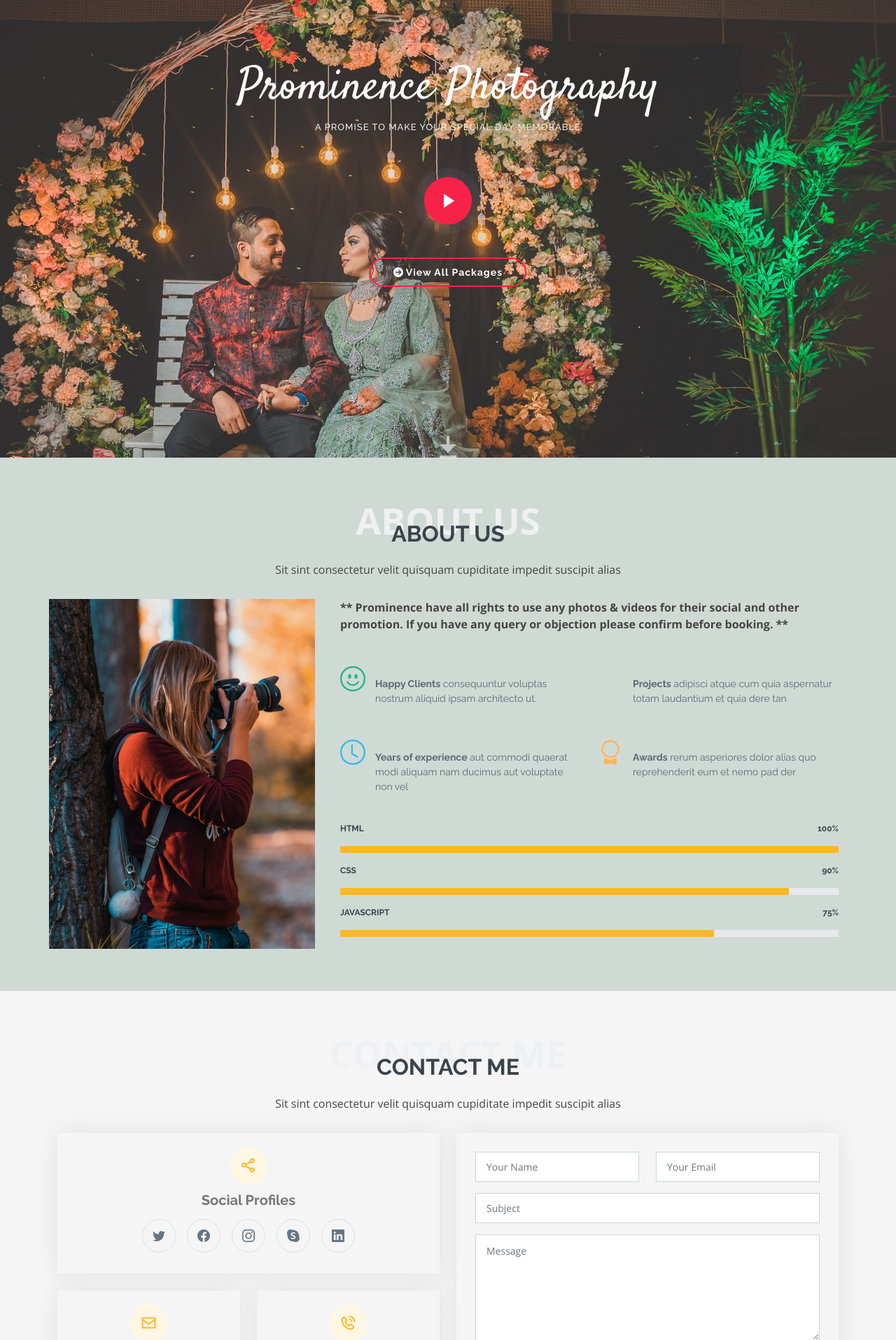
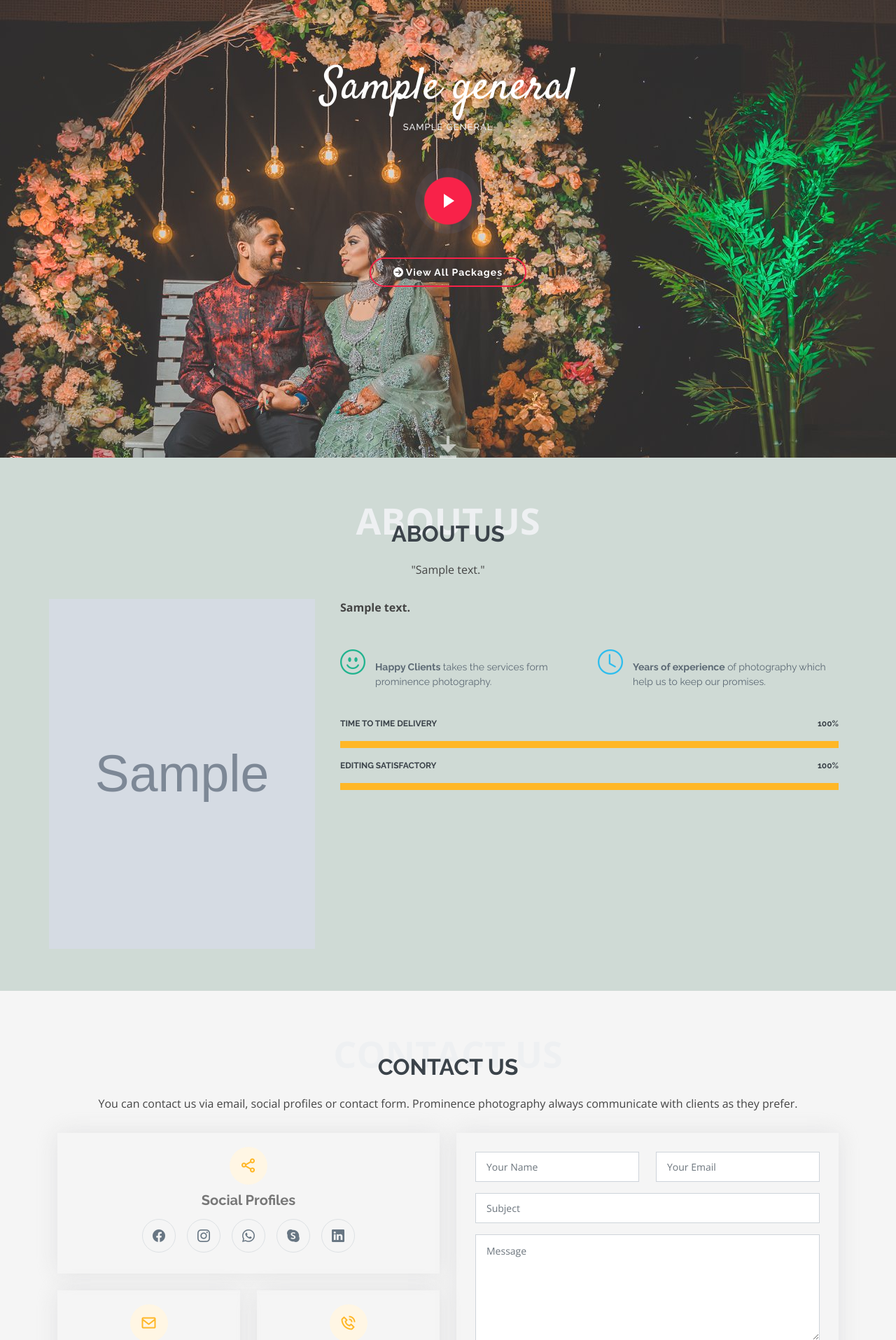
Before and after one commit to kazishuvo22/Prominence-Photography, a Django app: template ProminenceProject/ProminenceApp/templates/home.html in a window 1280 px wide. Shown: the part 146-2061 px from the top of the page at 70% size. Run offline with Django 3.2, Linux system fonts and the light colour scheme; the template is opened without the code that fills it: most values are stand-ins (such as "Sample title", 1, 10 or a date in 2020); grey boxes marked "Sample" are stand-in pictures; parts of the project's set-up code (start-up, migrations or seed data) failed here and were passed over; some libraries are stand-ins or nearby versions.

Commit message:
home and about us completed

```diff
--- a/ProminenceProject/ProminenceApp/templates/home.html
+++ b/ProminenceProject/ProminenceApp/templates/home.html
@@ -7,9 +7,9 @@
     <section id="hero">
         <div class="hero-container"
              style="background: url('{% static 'assets/img/hero/p1.jpg' %}') top right!important;" data-aos="fade-up">
-            <h1 data-aos="fade-right">Prominence Photography</h1>
-            <h2 data-aos="fade-left">A promise to make your special day memorable</h2>
-            <a href="https://www.youtube.com/watch?v=Kee9Et2j7DA" class="glightbox play-btn mb-4" data-aos="fade-down"></a>
+            <h1 data-aos="fade-right">{{ general.main_title }}</h1>
+            <h2 data-aos="fade-left">{{ general.advertise_title }}</h2>
+            <a href="{{ general.home_video_link }}" class="glightbox play-btn mb-4" data-aos="fade-down"></a>
             <a href="{% url 'packages_category' %}" class="about-btn scrollto">
                 <i class="fa-solid fa-circle-arrow-right text-white"></i><b class="text-white"> View All
                 Packages</b></a>
@@ -32,18 +32,18 @@
             <div class="section-title">
                 <span>About Us</span>
                 <h2>About Us</h2>
-                <p>Sit sint consectetur velit quisquam cupiditate impedit suscipit alias</p>
+                <p>"{{ about.short_about }}"</p>
             </div>
 
             <div class="row">
-                <div class="image col-lg-4 d-flex align-items-stretch justify-content-center justify-content-lg-start"></div>
+                <div class="image col-lg-4 d-flex align-items-stretch justify-content-center justify-content-lg-start"
+                     style="background: url('/media/{{ about.about_body_image }}') center center no-repeat;">
+                </div>
                 <div class="col-lg-8 d-flex flex-column align-items-stretch">
                     <div class="content ps-lg-4 d-flex flex-column justify-content-center">
                         <div class="row">
                             <div class="col-lg-12">
-                                <p><b>** Prominence have all rights to use any photos & videos for their social and
-                                    other
-                                    promotion. If you have any query or objection please confirm before booking. **</b>
+                                <p><b>{% autoescape off %}{{ about.long_about }}{% endautoescape %}</b>
                                 </p>
                             </div>
                         </div>
@@ -51,40 +51,21 @@
                             <div class="col-md-6 mt-5 d-md-flex align-items-md-stretch">
                                 <div class="count-box">
                                     <i class="bi bi-emoji-smile" style="color: #20b38e;"></i>
-                                    <span data-purecounter-start="0" data-purecounter-end="232"
+                                    <span data-purecounter-start="0" data-purecounter-end="{{ about.happy_clients }}"
                                           data-purecounter-duration="1" class="purecounter"></span>
-                                    <p><strong>Happy Clients</strong> consequuntur voluptas nostrum aliquid ipsam
-                                        architecto ut.</p>
-                                </div>
-                            </div>
-
-                            <div class="col-md-6 mt-5 d-md-flex align-items-md-stretch">
-                                <div class="count-box">
-                                    <i class="bi bi-journal-richtextr" style="color: #8a1ac2;"></i>
-                                    <span data-purecounter-start="0" data-purecounter-end="521"
-                                          data-purecounter-duration="1" class="purecounter"></span>
-                                    <p><strong>Projects</strong> adipisci atque cum quia aspernatur totam laudantium et
-                                        quia dere tan</p>
+                                    <p><strong>Happy Clients</strong> takes the services form prominence photography.
+                                    </p>
                                 </div>
                             </div>
 
                             <div class="col-md-6 mt-5 d-md-flex align-items-md-stretch">
                                 <div class="count-box">
                                     <i class="bi bi-clock" style="color: #2cbdee;"></i>
-                                    <span data-purecounter-start="0" data-purecounter-end="18"
+                                    <span data-purecounter-start="0"
+                                          data-purecounter-end="{{ about.years_of_experience }}"
                                           data-purecounter-duration="1" class="purecounter"></span>
-                                    <p><strong>Years of experience</strong> aut commodi quaerat modi aliquam nam ducimus
-                                        aut voluptate non vel</p>
-                                </div>
-                            </div>
-
-                            <div class="col-md-6 mt-5 d-md-flex align-items-md-stretch">
-                                <div class="count-box">
-                                    <i class="bi bi-award" style="color: #ffb459;"></i>
-                                    <span data-purecounter-start="0" data-purecounter-end="16"
-                                          data-purecounter-duration="1" class="purecounter"></span>
-                                    <p><strong>Awards</strong> rerum asperiores dolor alias quo reprehenderit eum et
-                                        nemo pad der</p>
+                                    <p><strong>Years of experience</strong> of photography which help us to keep our
+                                        promises.</p>
                                 </div>
                             </div>
                         </div>
@@ -92,7 +73,7 @@
 
                     <div class="skills-content ps-lg-4">
                         <div class="progress">
-                            <span class="skill">HTML <i class="val">100%</i></span>
+                            <span class="skill">Time to Time Delivery <i class="val">100%</i></span>
                             <div class="progress-bar-wrap">
                                 <div class="progress-bar" role="progressbar" aria-valuenow="100" aria-valuemin="0"
                                      aria-valuemax="100"></div>
@@ -100,17 +81,9 @@
                         </div>
 
                         <div class="progress">
-                            <span class="skill">CSS <i class="val">90%</i></span>
+                            <span class="skill">Editing Satisfactory <i class="val">100%</i></span>
                             <div class="progress-bar-wrap">
-                                <div class="progress-bar" role="progressbar" aria-valuenow="90" aria-valuemin="0"
-                                     aria-valuemax="100"></div>
-                            </div>
-                        </div>
-
-                        <div class="progress">
-                            <span class="skill">JavaScript <i class="val">75%</i></span>
-                            <div class="progress-bar-wrap">
-                                <div class="progress-bar" role="progressbar" aria-valuenow="75" aria-valuemin="0"
+                                <div class="progress-bar" role="progressbar" aria-valuenow="100" aria-valuemin="0"
                                      aria-valuemax="100"></div>
                             </div>
                         </div>
@@ -128,9 +101,10 @@
         <div class="container">
 
             <div class="section-title">
-                <span>Contact Me</span>
-                <h2>Contact Me</h2>
-                <p>Sit sint consectetur velit quisquam cupiditate impedit suscipit alias</p>
+                <span>Contact Us</span>
+                <h2>Contact Us</h2>
+                <p>You can contact us via email, social profiles or contact form. Prominence photography always
+                    communicate with clients as they prefer. </p>
             </div>
 
             <div class="row">
@@ -143,26 +117,31 @@
                                 <i class="bx bx-share-alt"></i>
                                 <h3>Social Profiles</h3>
                                 <div class="social-links">
-                                    <a href="#" class="twitter"><i class="bi bi-twitter"></i></a>
-                                    <a href="#" class="facebook"><i class="bi bi-facebook"></i></a>
-                                    <a href="#" class="instagram"><i class="bi bi-instagram"></i></a>
-                                    <a href="#" class="google-plus"><i class="bi bi-skype"></i></a>
-                                    <a href="#" class="linkedin"><i class="bi bi-linkedin"></i></a>
+                                    <a target="_blank" href="{{ general.facebook_link }}" class="facebook"><i
+                                            class="bi bi-facebook"></i></a>
+                                    <a target="_blank" href="{{ general.instagram_link }}" class="instagram"><i
+                                            class="bi bi-instagram"></i></a>
+                                    <a href="callto:{{ general.whatsapp_link }}" class="twitter"><i
+                                            class="bi bi-whatsapp"></i></a>
+                                    <a target="_blank" href="{{ general.skype_link }}" class="google-plus"><i
+                                            class="bi bi-skype"></i></a>
+                                    <a target="_blank" href="{{ general.linkedin_link }}" class="linkedin"><i
+                                            class="bi bi-linkedin"></i></a>
                                 </div>
                             </div>
                         </div>
                         <div class="col-md-6">
                             <div class="info-box mt-4">
                                 <i class="bx bx-envelope"></i>
-                                <h3>Email Me</h3>
-                                <p>contact@example.com</p>
+                                <h3>Email Us</h3>
+                                <p>{{ general.email }}</p>
                             </div>
                         </div>
                         <div class="col-md-6">
                             <div class="info-box mt-4">
                                 <i class="bx bx-phone-call"></i>
-                                <h3>Call Me</h3>
-                                <p>+1 5589 55488 55</p>
+                                <h3>Call Us</h3>
+                                <p>{{ general.phone }}</p>
                             </div>
                         </div>
                     </div>
@@ -170,7 +149,7 @@
                 </div>
 
                 <div class="col-lg-6">
-                    <form action="forms/contact.php" method="post" role="form" class="php-email-form">
+                    <form action="{% url 'contact' %}" method="post" role="form" class="php-email-form">
                         <div class="row">
                             <div class="col-md-6 form-group">
                                 <input type="text" name="name" class="form-control" id="name" placeholder="Your Name"
--- a/ProminenceProject/statics/assets/css/style.css
+++ b/ProminenceProject/statics/assets/css/style.css
@@ -690,9 +690,8 @@
 }
 
 .about .image {
-    background: url("../img/me.jpg") center center no-repeat;
-    background-size: cover;
-    min-height: 500px;
+    background-size: cover!important;
+    min-height: 500px!important;
 }
 
 .about .skills-content {
```
Also changed, not shown: ProminenceProject/ProminenceApp/admin.py (+35 -5 lines), ProminenceProject/ProminenceApp/models.py (+55 -14 lines), ProminenceProject/ProminenceApp/views.py (+10 -1 lines), ProminenceProject/ProminenceApp/migrations/0001_initial.py, ProminenceProject/ProminenceApp/migrations/0002_auto_20220408_1658.py (added).
